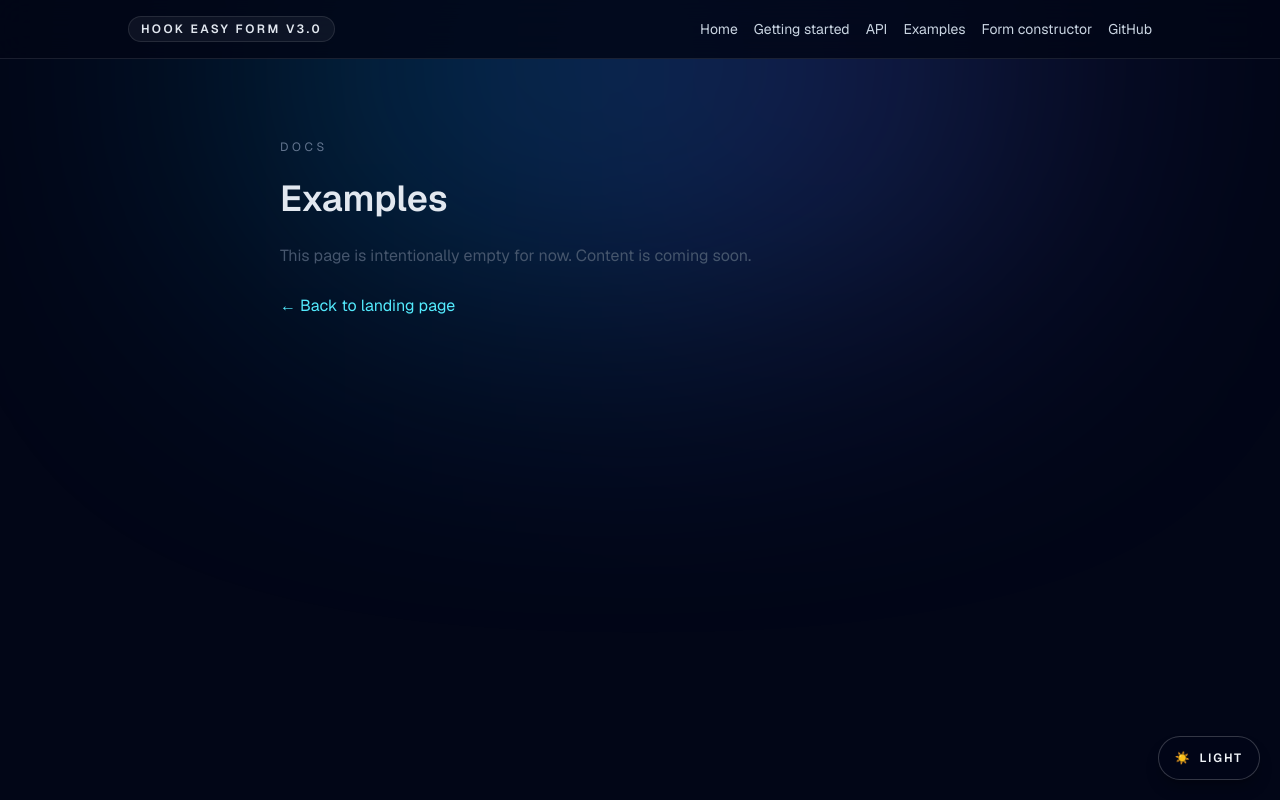
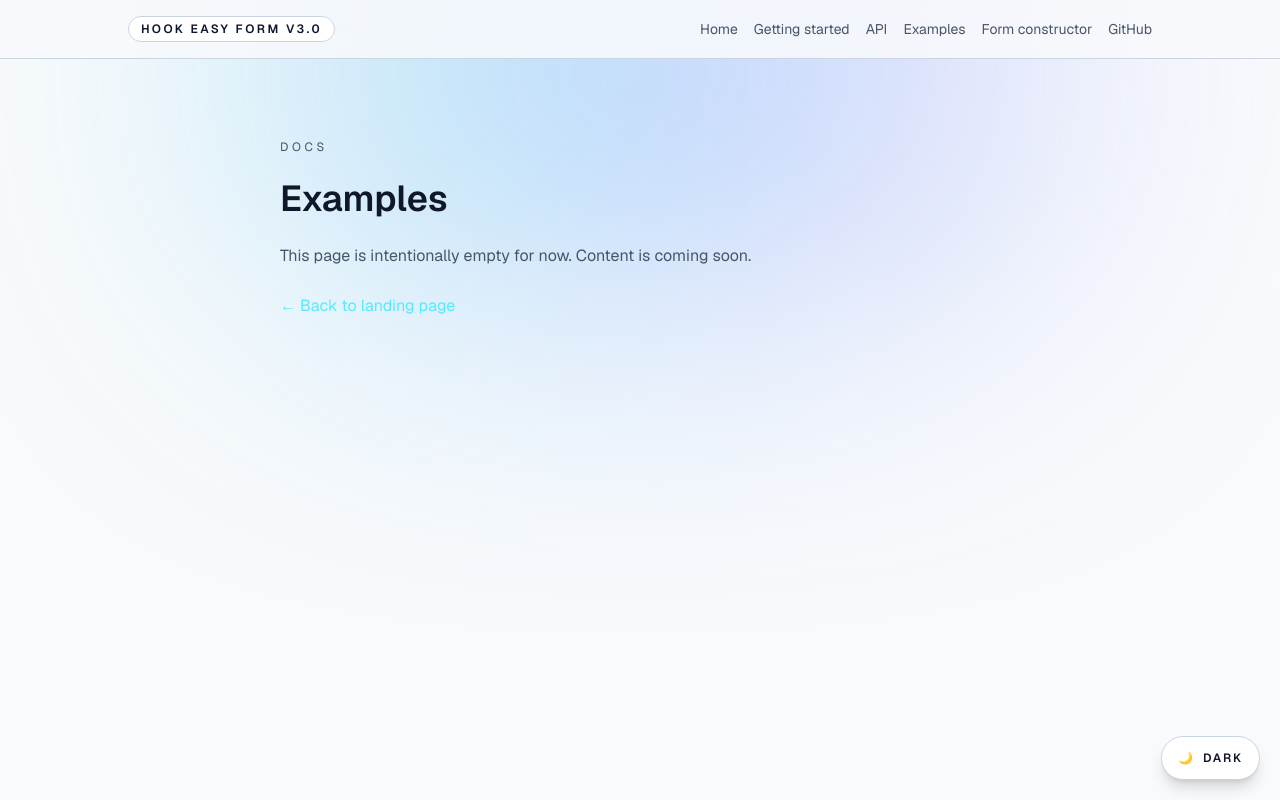
Before and after one commit to EntonyStark/hook-forms-docs, a Next.js app: page /docs/examples in a window 1280 px wide. Built offline with nearby package versions, Linux system fonts and the light colour scheme.

Commit message:
Fix light theme toggle and switch to next-themes tokens

```diff
--- a/app/docs/api/page.tsx
+++ b/app/docs/api/page.tsx
@@ -3,9 +3,9 @@ import Link from "next/link";
 export default function ApiPage() {
   return (
     <main className="mx-auto flex w-full max-w-3xl flex-col justify-center gap-6 px-6 py-20">
-      <p className="text-xs uppercase tracking-[0.3em] text-slate-500">Docs</p>
+      <p className="text-xs uppercase tracking-[0.3em] text-muted-foreground">Docs</p>
       <h1 className="text-4xl font-semibold">API Reference</h1>
-      <p className="text-slate-600">This page is intentionally empty for now. Content is coming soon.</p>
+      <p className="text-muted-foreground">This page is intentionally empty for now. Content is coming soon.</p>
       <Link href="/" className="text-cyan-300 underline-offset-4 hover:underline">← Back to landing page</Link>
     </main>
   );
--- a/app/docs/examples/page.tsx
+++ b/app/docs/examples/page.tsx
@@ -3,9 +3,9 @@ import Link from "next/link";
 export default function ExamplesPage() {
   return (
     <main className="mx-auto flex w-full max-w-3xl flex-col justify-center gap-6 px-6 py-20">
-      <p className="text-xs uppercase tracking-[0.3em] text-slate-500">Docs</p>
+      <p className="text-xs uppercase tracking-[0.3em] text-muted-foreground">Docs</p>
       <h1 className="text-4xl font-semibold">Examples</h1>
-      <p className="text-slate-600">This page is intentionally empty for now. Content is coming soon.</p>
+      <p className="text-muted-foreground">This page is intentionally empty for now. Content is coming soon.</p>
       <Link href="/" className="text-cyan-300 underline-offset-4 hover:underline">← Back to landing page</Link>
     </main>
   );
--- a/app/docs/getting-started/page.tsx
+++ b/app/docs/getting-started/page.tsx
@@ -3,9 +3,9 @@ import Link from "next/link";
 export default function GettingStartedPage() {
   return (
     <main className="mx-auto flex w-full max-w-3xl flex-col justify-center gap-6 px-6 py-20">
-      <p className="text-xs uppercase tracking-[0.3em] text-slate-500">Docs</p>
+      <p className="text-xs uppercase tracking-[0.3em] text-muted-foreground">Docs</p>
       <h1 className="text-4xl font-semibold">Getting Started</h1>
-      <p className="text-slate-600">This page is intentionally empty for now. Content is coming soon.</p>
+      <p className="text-muted-foreground">This page is intentionally empty for now. Content is coming soon.</p>
       <Link href="/" className="text-cyan-300 underline-offset-4 hover:underline">← Back to landing page</Link>
     </main>
   );
--- a/app/form-constructor/page.tsx
+++ b/app/form-constructor/page.tsx
@@ -3,9 +3,9 @@ import Link from "next/link";
 export default function FormConstructorPage() {
   return (
     <main className="mx-auto flex w-full max-w-3xl flex-col justify-center gap-6 px-6 py-20">
-      <p className="text-xs uppercase tracking-[0.3em] text-slate-500">Tooling</p>
+      <p className="text-xs uppercase tracking-[0.3em] text-muted-foreground">Tooling</p>
       <h1 className="text-4xl font-semibold">Form Constructor</h1>
-      <p className="text-slate-600">This page is intentionally empty for now. Content is coming soon.</p>
+      <p className="text-muted-foreground">This page is intentionally empty for now. Content is coming soon.</p>
       <Link href="/" className="text-cyan-300 underline-offset-4 hover:underline">← Back to landing page</Link>
     </main>
   );
--- a/app/globals.css
+++ b/app/globals.css
@@ -1,22 +1,45 @@
 @import "tailwindcss";
 
 :root {
+  --background: #f8fafc;
+  --foreground: #0f172a;
+  --card: #ffffff;
+  --card-foreground: #0f172a;
+  --muted: #e2e8f0;
+  --muted-foreground: #475569;
+  --border: #cbd5e1;
+  --primary: #06b6d4;
+  --primary-foreground: #082f49;
+  --accent: #e0f2fe;
+  --accent-foreground: #0f172a;
+}
+
+.dark {
   --background: #020617;
   --foreground: #e2e8f0;
-  --page-bg: #020617;
-  --page-text: #e2e8f0;
-}
-
-:root[data-theme="light"] {
-  --background: #f8fafc;
-  --foreground: #0f172a;
-  --page-bg: #f8fafc;
-  --page-text: #0f172a;
+  --card: #0f172a;
+  --card-foreground: #f8fafc;
+  --muted: #1e293b;
+  --muted-foreground: #94a3b8;
+  --border: #334155;
+  --primary: #22d3ee;
+  --primary-foreground: #082f49;
+  --accent: #164e63;
+  --accent-foreground: #ecfeff;
 }
 
 @theme inline {
   --color-background: var(--background);
   --color-foreground: var(--foreground);
+  --color-card: var(--card);
+  --color-card-foreground: var(--card-foreground);
+  --color-muted: var(--muted);
+  --color-muted-foreground: var(--muted-foreground);
+  --color-border: var(--border);
+  --color-primary: var(--primary);
+  --color-primary-foreground: var(--primary-foreground);
+  --color-accent: var(--accent);
+  --color-accent-foreground: var(--accent-foreground);
   --font-sans: var(--font-geist-sans);
   --font-mono: var(--font-geist-mono);
 }
--- a/app/layout.tsx
+++ b/app/layout.tsx
@@ -2,6 +2,7 @@ import type { Metadata } from "next";
 import { Geist, Geist_Mono } from "next/font/google";
 
 import { SiteHeader } from "@/components/layout/site-header";
+import { ThemeProvider } from "@/components/ui/theme-provider";
 import { ThemeToggle } from "@/components/ui/theme-toggle";
 
 import "./globals.css";
@@ -28,11 +29,12 @@ export default function RootLayout({
   children: React.ReactNode;
 }>) {
   return (
-    <html lang="en">
+    <html lang="en" suppressHydrationWarning>
       <body
         className={`${geistSans.variable} ${geistMono.variable} antialiased`}
       >
-        <div className="relative min-h-screen overflow-hidden bg-[var(--page-bg)] text-[var(--page-text)] transition-colors">
+        <ThemeProvider attribute="class" defaultTheme="system" enableSystem>
+          <div className="relative min-h-screen overflow-hidden bg-background text-foreground transition-colors">
             <div className="pointer-events-none absolute inset-x-0 top-[-10rem] z-0 flex justify-center">
               <div className="h-[28rem] w-[48rem] rounded-full bg-gradient-to-r from-cyan-500/30 via-blue-500/30 to-indigo-500/30 blur-[140px]" />
             </div>
@@ -42,6 +44,7 @@ export default function RootLayout({
               <ThemeToggle />
             </div>
           </div>
+        </ThemeProvider>
       </body>
     </html>
   );
--- a/components/layout/site-header.tsx
+++ b/components/layout/site-header.tsx
@@ -4,10 +4,10 @@ import { navLinks, siteConfig } from "@/app/constants/site";
 
 export function SiteHeader() {
   return (
-    <header className="sticky top-0 z-40 border-b border-white/10 bg-[color:var(--page-bg)]/85 backdrop-blur-lg">
+    <header className="sticky top-0 z-40 border-b border-border bg-background/85 backdrop-blur-lg">
       <div className="mx-auto flex w-full max-w-6xl items-center justify-between gap-6 px-6 py-4 sm:px-10 lg:px-16">
         <Link href="/" className="flex items-center gap-3">
-          <span className="rounded-full border border-white/10 bg-white/5 px-3 py-1 text-xs font-semibold uppercase tracking-[0.2em] text-slate-200">
+          <span className="rounded-full border border-border bg-card px-3 py-1 text-xs font-semibold uppercase tracking-[0.2em] text-card-foreground">
             {siteConfig.productName} {siteConfig.versionLabel}
           </span>
         </Link>
@@ -17,7 +17,7 @@ export function SiteHeader() {
             <Link
               key={link.label}
               href={link.href}
-              className="text-slate-300 transition-colors hover:text-white"
+              className="text-muted-foreground transition-colors hover:text-foreground"
             >
               {link.label}
             </Link>
--- /dev/null
+++ b/components/ui/theme-provider.tsx
@@ -0,0 +1,8 @@
+"use client";
+
+import { ThemeProvider as NextThemesProvider } from "next-themes";
+import type { ThemeProviderProps } from "next-themes/dist/types";
+
+export function ThemeProvider({ children, ...props }: ThemeProviderProps) {
+  return <NextThemesProvider {...props}>{children}</NextThemesProvider>;
+}
--- a/components/ui/theme-toggle.tsx
+++ b/components/ui/theme-toggle.tsx
@@ -1,41 +1,26 @@
 "use client";
 
-import { useEffect, useState } from "react";
-
-type Theme = "dark" | "light";
-
-const STORAGE_KEY = "hef-docs-theme";
+import { useTheme } from "next-themes";
 
 export function ThemeToggle() {
-  const [theme, setTheme] = useState<Theme>(() => {
-    if (typeof window === "undefined") {
-      return "dark";
-    }
-
-    const savedTheme = window.localStorage.getItem(STORAGE_KEY);
-    return savedTheme === "light" ? "light" : "dark";
-  });
-
-  useEffect(() => {
-    document.documentElement.dataset.theme = theme;
-  }, [theme]);
+  const { setTheme } = useTheme();
 
   const toggleTheme = () => {
-    const nextTheme: Theme = theme === "dark" ? "light" : "dark";
-    setTheme(nextTheme);
-    window.localStorage.setItem(STORAGE_KEY, nextTheme);
+    const isDark = document.documentElement.classList.contains("dark");
+    setTheme(isDark ? "light" : "dark");
   };
 
   return (
     <button
       type="button"
       onClick={toggleTheme}
-      className="inline-flex h-11 items-center gap-2 rounded-full border border-white/20 bg-slate-950/85 px-4 text-xs font-semibold uppercase tracking-[0.16em] text-slate-100 shadow-lg shadow-black/25 transition hover:border-white/40"
+      className="inline-flex h-11 items-center gap-2 rounded-full border border-border bg-card px-4 text-xs font-semibold uppercase tracking-[0.16em] text-card-foreground shadow-lg shadow-black/15 transition hover:bg-accent"
       aria-label="Toggle theme"
-      suppressHydrationWarning
     >
-      <span>{theme === "dark" ? "☀️" : "🌙"}</span>
-      <span>{theme === "dark" ? "Light" : "Dark"}</span>
+      <span className="dark:hidden">🌙</span>
+      <span className="hidden dark:inline">☀️</span>
+      <span className="dark:hidden">Dark</span>
+      <span className="hidden dark:inline">Light</span>
     </button>
   );
 }
--- a/package.json
+++ b/package.json
@@ -11,6 +11,7 @@
   "dependencies": {
     "hook-easy-form": "^3.0.0-alpha.1",
     "next": "16.1.6",
+    "next-themes": "^0.4.6",
     "react": "19.2.3",
     "react-dom": "19.2.3"
   },
```
Also changed, not shown: app/page.tsx (+39 -39 lines), 1 other file (tests, documents, lock files or other folders). Lines whose indentation alone changed are shown as unchanged.
